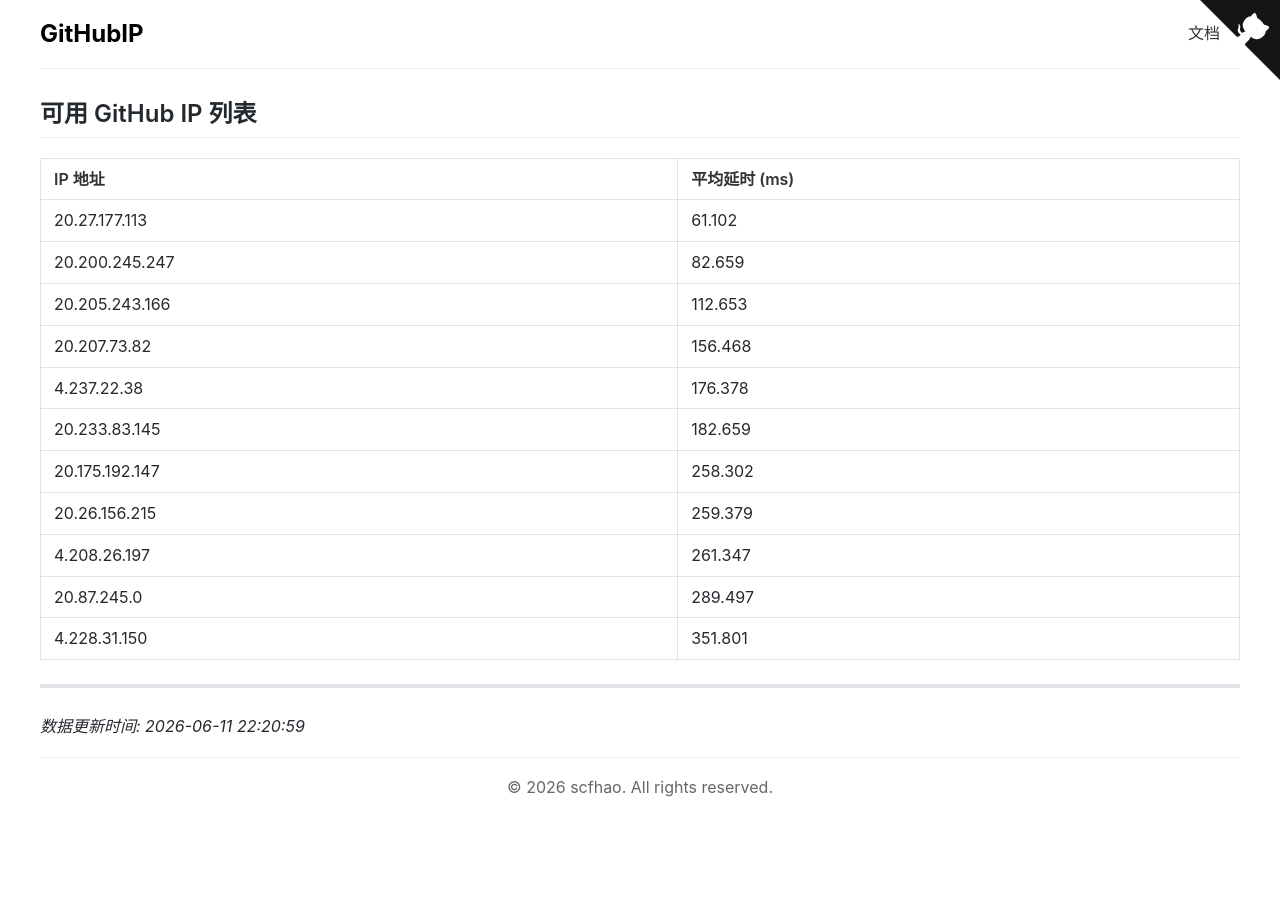
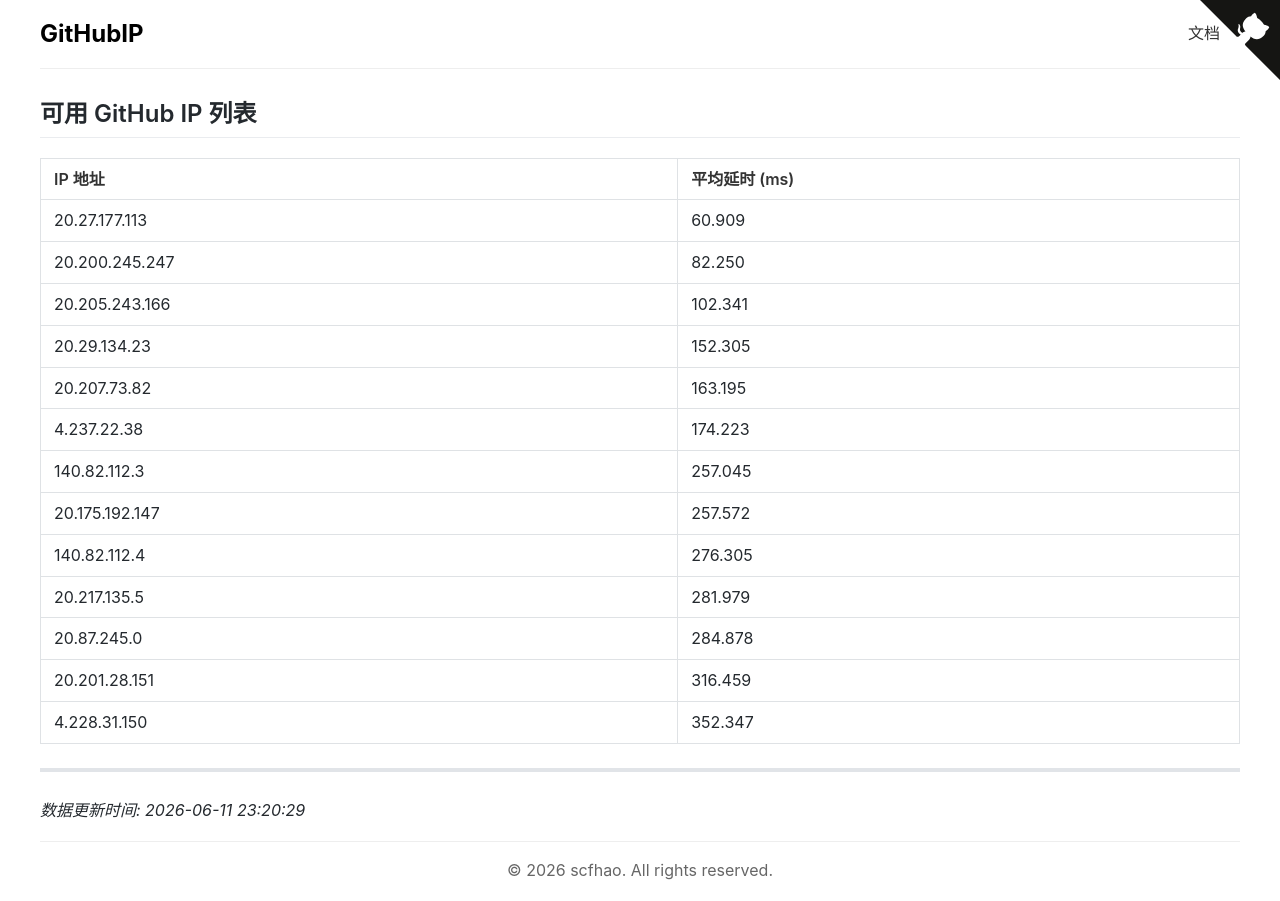
Before and after one commit to scfhao/GitHubIP, a Jekyll site: the page built from index.md, in a window 1280 px wide. Built offline with Jekyll 4.4.1, drawn with Linux system fonts in a browser that asks for light colours.

Commit message:
自动脚本执行 - 2026-06-11 23:20:30

```diff
--- a/index.md
+++ b/index.md
@@ -1,25 +1,27 @@
 ---
 layout: home
 title: GitHub IP 列表
-date: 2026-06-11 22:20:59
+date: 2026-06-11 23:20:29
 ---
 
 ## 可用 GitHub IP 列表
 
 | IP 地址 | 平均延时 (ms) |
 |---------|--------------|
-| 20.27.177.113 | 61.102 |
-| 20.200.245.247 | 82.659 |
-| 20.205.243.166 | 112.653 |
-| 20.207.73.82 | 156.468 |
-| 4.237.22.38 | 176.378 |
-| 20.233.83.145 | 182.659 |
-| 20.175.192.147 | 258.302 |
-| 20.26.156.215 | 259.379 |
-| 4.208.26.197 | 261.347 |
-| 20.87.245.0 | 289.497 |
-| 4.228.31.150 | 351.801 |
+| 20.27.177.113 | 60.909 |
+| 20.200.245.247 | 82.250 |
+| 20.205.243.166 | 102.341 |
+| 20.29.134.23 | 152.305 |
+| 20.207.73.82 | 163.195 |
+| 4.237.22.38 | 174.223 |
+| 140.82.112.3 | 257.045 |
+| 20.175.192.147 | 257.572 |
+| 140.82.112.4 | 276.305 |
+| 20.217.135.5 | 281.979 |
+| 20.87.245.0 | 284.878 |
+| 20.201.28.151 | 316.459 |
+| 4.228.31.150 | 352.347 |
 
 ---
 
-*数据更新时间: 2026-06-11 22:20:59*
+*数据更新时间: 2026-06-11 23:20:29*
```
